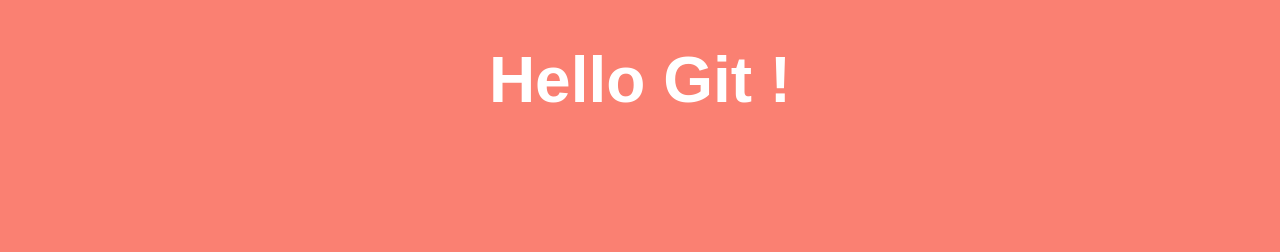
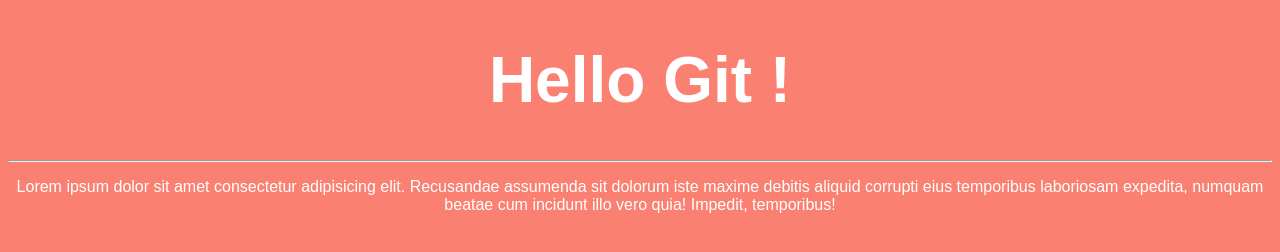
Before and after one commit to ecvdbdx/exercice-git-b3, a plain HTML site: page index.html in a window 1280 px wide. Drawn offline with Linux system fonts and the light colour scheme.

Commit message:
Ajout du paragraphe

```diff
--- a/index.html
+++ b/index.html
@@ -7,16 +7,21 @@
     body {
       background-color: salmon;
     }
-    h1 {
+    h1, p {
       color: #fff;
       font-size: 4rem;
       font-family: arial;
       text-align: center;
+    }
+    p {
+      font-size: 1rem;
     }
   </style>
   <title>Document</title>
 </head>
 <body>
   <h1>Hello Git !</h1>
+  <hr>
+  <p>Lorem ipsum dolor sit amet consectetur adipisicing elit. Recusandae assumenda sit dolorum iste maxime debitis aliquid corrupti eius temporibus laboriosam expedita, numquam beatae cum incidunt illo vero quia! Impedit, temporibus!</p>
 </body>
 </html>
```
